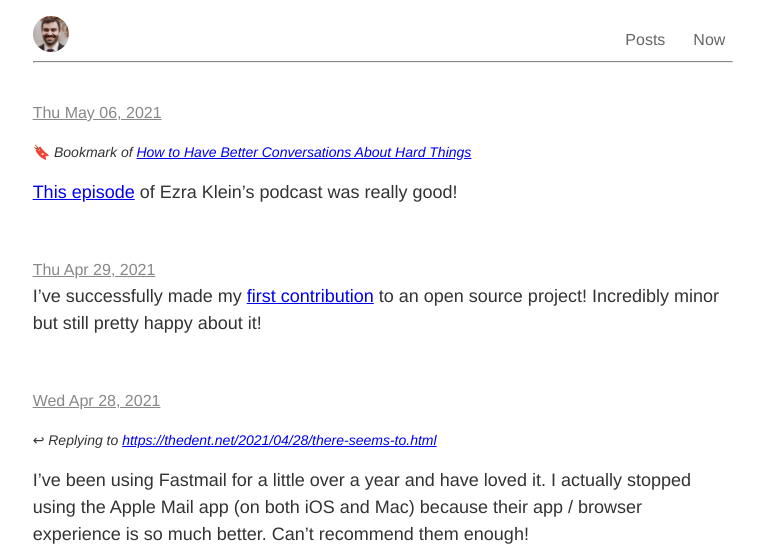
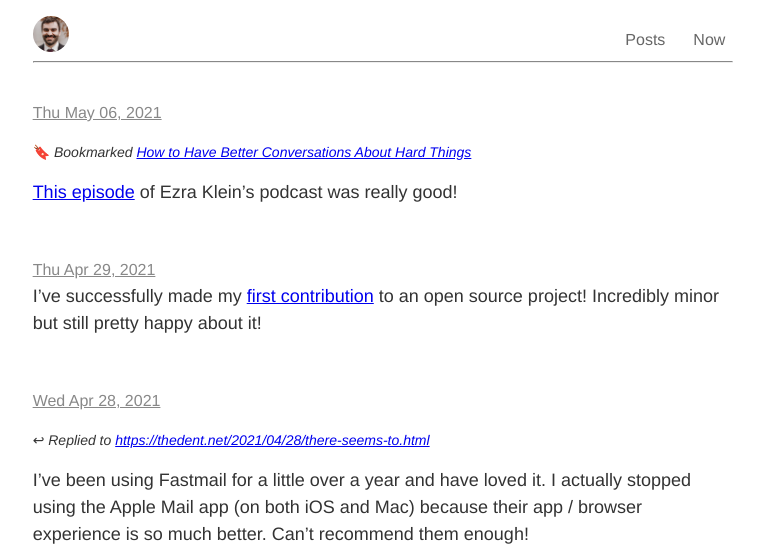
Before and after one commit to rockorager/rockorager.github.com, a Jekyll site: the page built from posts.md, in a window 1280 px wide. Shown: the top 546 px of the page, without its empty margins (257-1021 px from the left). Built offline with Jekyll 4.4.1, drawn with Linux system fonts in a browser that asks for light colours.

Commit message:
Changed context to past tense

```diff
--- a/_includes/context-bookmark.html
+++ b/_includes/context-bookmark.html
@@ -1,3 +1,3 @@
 <section class="link-context">
-    🔖 <em>Bookmark of <a class="u-bookmark-of" href="{{ page.link }}">{{ page.linktitle }}</a></em>
+    🔖 <em>Bookmarked <a class="u-bookmark-of" href="{{ page.link }}">{{ page.linktitle }}</a></em>
 </section>
--- a/_includes/context-reply.html
+++ b/_includes/context-reply.html
@@ -1,3 +1,3 @@
 <section class="link-context">
-    ↩ <em>Replying to <a class="u-in-reply-to" href="{{ page.link }}">{{ page.linktitle }}</a></em>
+    ↩ <em>Replied to <a class="u-in-reply-to" href="{{ page.link }}">{{ page.linktitle }}</a></em>
 </section>
--- a/_includes/context-repost.html
+++ b/_includes/context-repost.html
@@ -1,3 +1,3 @@
 <section class="link-context">
-    🔁 <em>Repost of <a class="u-repost-of" href="{{ page.link }}">{{ page.linktitle }}</a></em>
+    🔁 <em>Shared <a class="u-repost-of" href="{{ page.link }}">{{ page.linktitle }}</a></em>
 </section>
--- a/_layouts/posts.html
+++ b/_layouts/posts.html
@@ -23,17 +23,17 @@
 
             {% when "replies" %}
                 <section class="link-context">
-                    ↩<em> Replying to <a class="u-in-reply-to" href="{{ post.link }}">{{ post.linktitle }}</a></em>
+                    ↩<em> Replied to <a class="u-in-reply-to" href="{{ post.link }}">{{ post.linktitle }}</a></em>
                 </section>
                 <section class="e-content">{{ post.content}}</section>
             {% when "reposts" %}
                 <section class="link-context">
-                    🔁<em> Repost of <a class="u-repost-of" href="{{ post.link }}">{{ post.linktitle }}</a></em>
+                    🔁<em> Shared <a class="u-repost-of" href="{{ post.link }}">{{ post.linktitle }}</a></em>
                 </section>
                 <section class="e-content">{{ post.content}}</section>
             {% when "bookmarks" %}
                 <section class="link-context">
-                    🔖<em> Bookmark of <a class="u-bookmark-of" href="{{ post.link }}">{{ post.linktitle }}</a></em>
+                    🔖<em> Bookmarked <a class="u-bookmark-of" href="{{ post.link }}">{{ post.linktitle }}</a></em>
                 </section>
                 <section class="e-content">{{ post.content}}</section>
             {% else %}
```
